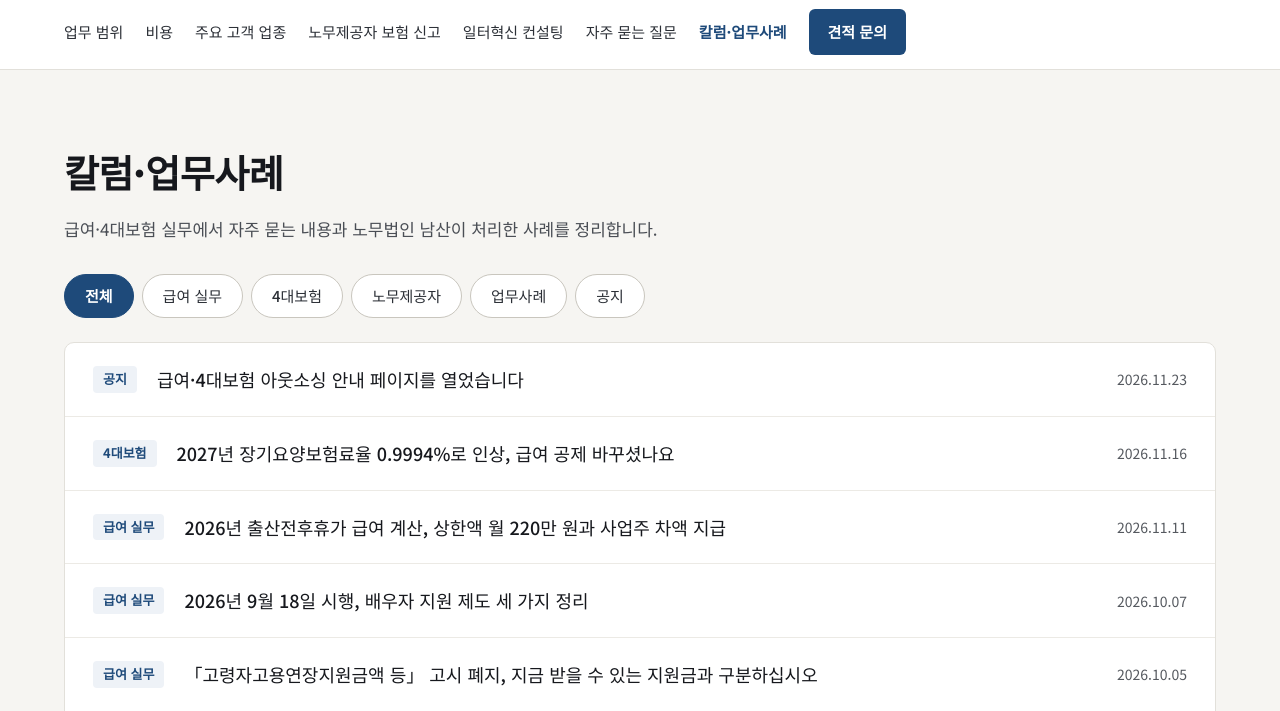
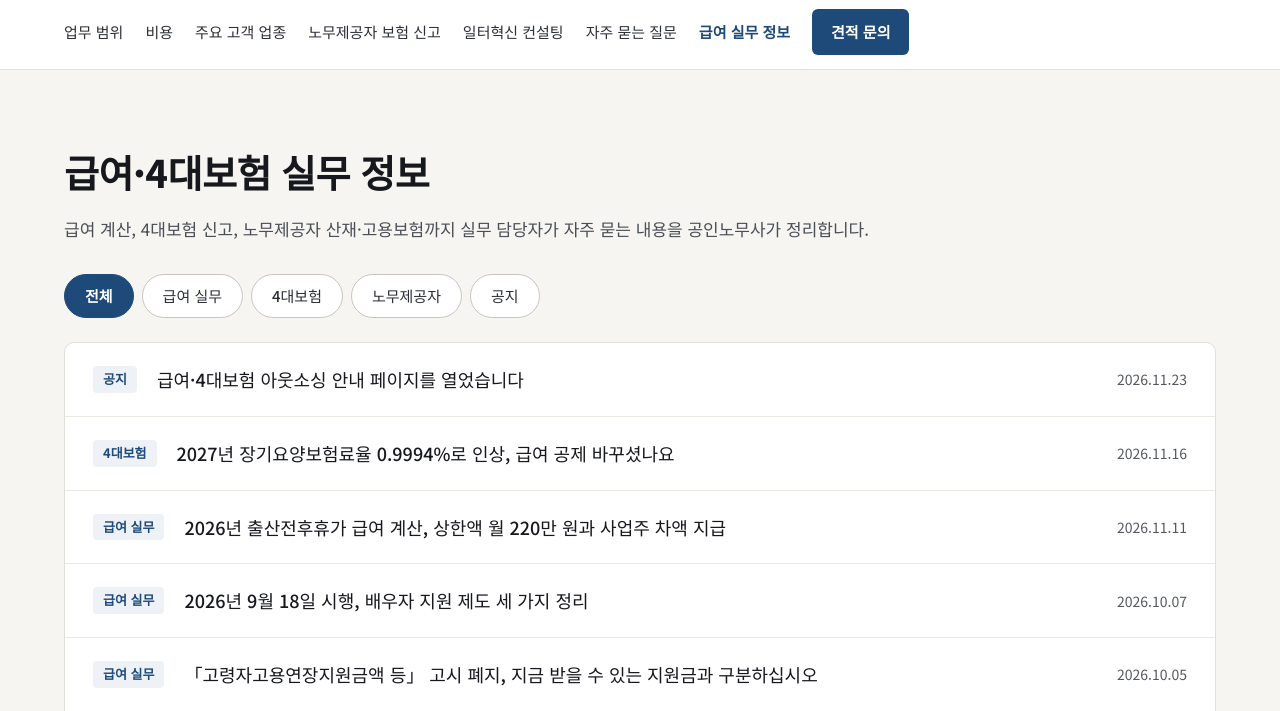
Before and after one commit to namsanpay/namsanpay.github.io, an Eleventy site: page src/board.njk in a window 1280 px wide. Shown: the part 61-772 px from the top of the page. Built offline with nearby package versions, Linux system fonts and the light colour scheme; Eleventy itself is replaced by a stand-in of ours; files that its build step writes are made by us from their sources.

Commit message:
게시판 이름 '칼럼·업무사례' → '급여·4대보험 실무 정보'(메뉴 '급여 실무 정보'), 업무사례 분류 삭제
Co-Authored-By: Claude Opus 5.5 <noreply@anthropic.com>
Claude-Session: https://claude.ai/code/session_01AtLZ5EUn5HxkmBWDedNWz7

```diff
--- a/src/_data/site.js
+++ b/src/_data/site.js
@@ -52,7 +52,7 @@ export default {
     { name: "건설", count: 1, note: "" },
   ],
 
-  categories: ["급여 실무", "4대보험", "노무제공자", "업무사례", "공지"],
+  categories: ["급여 실무", "4대보험", "노무제공자", "공지"],
 
   privacyOfficer: "",   // 개인정보 보호책임자 성명
   privacyRetention: "", // 문의 정보 보유기간. 예: "문의 처리 완료 후 1년"
--- a/src/_includes/base.njk
+++ b/src/_includes/base.njk
@@ -42,7 +42,7 @@
       <a href="/special-workers/"{% if page.url == '/special-workers/' %} aria-current="page"{% endif %}>노무제공자 보험 신고</a>
       <a href="/workplace-innovation/"{% if page.url == '/workplace-innovation/' %} aria-current="page"{% endif %}>일터혁신 컨설팅</a>
       <a href="/#faq">자주 묻는 질문</a>
-      <a href="/board/"{% if page.url and page.url.startsWith('/board/') %} aria-current="page"{% endif %}>칼럼·업무사례</a>
+      <a href="/board/"{% if page.url and page.url.startsWith('/board/') %} aria-current="page"{% endif %}>급여 실무 정보</a>
       <a class="btn btn-primary btn-sm" href="/#contact">견적 문의</a>
     </nav>
   </div>
--- a/src/board.njk
+++ b/src/board.njk
@@ -1,12 +1,12 @@
 ---
 layout: base.njk
-title: 칼럼·업무사례
-description: 급여·4대보험 실무에서 자주 묻는 내용과 노무법인 남산이 처리한 사례를 정리합니다.
+title: 급여·4대보험 실무 정보
+description: 급여 계산, 4대보험 신고, 노무제공자 산재·고용보험까지 실무 담당자가 자주 묻는 내용을 공인노무사가 정리합니다.
 permalink: /board/
 ---
 <section class="wrap page-head">
-  <h1>칼럼·업무사례</h1>
-  <p>급여·4대보험 실무에서 자주 묻는 내용과 노무법인 남산이 처리한 사례를 정리합니다.</p>
+  <h1>급여·4대보험 실무 정보</h1>
+  <p>급여 계산, 4대보험 신고, 노무제공자 산재·고용보험까지 실무 담당자가 자주 묻는 내용을 공인노무사가 정리합니다.</p>
 </section>
 
 <section class="wrap section-last">
--- a/src/index.njk
+++ b/src/index.njk
@@ -236,8 +236,8 @@ layout: base.njk
 <section class="wrap section">
   <div class="section-head">
     <div>
-      <p class="eyebrow">칼럼·업무사례</p>
-      <h2>급여 실무 최근 글</h2>
+      <p class="eyebrow">급여·4대보험 실무 정보</p>
+      <h2>실무 담당자가 자주 묻는 급여 이야기</h2>
     </div>
     <a class="more" href="/board/">전체 보기 →</a>
   </div>
--- a/src/llms.njk
+++ b/src/llms.njk
@@ -48,4 +48,4 @@ eleventyExcludeFromCollections: true
 - [급여 아웃소싱 안내]({{ site.url }}/)
 - [택배기사·캐디 등 노무제공자 산재·고용보험 신고]({{ site.url }}/special-workers/)
 - [일터혁신 상생컨설팅]({{ site.url }}/workplace-innovation/)
-- [칼럼·업무사례]({{ site.url }}/board/)
+- [급여·4대보험 실무 정보]({{ site.url }}/board/)
```
Also changed, not shown: src/posts/_글쓰기-양식.md (+1 -1 lines).
